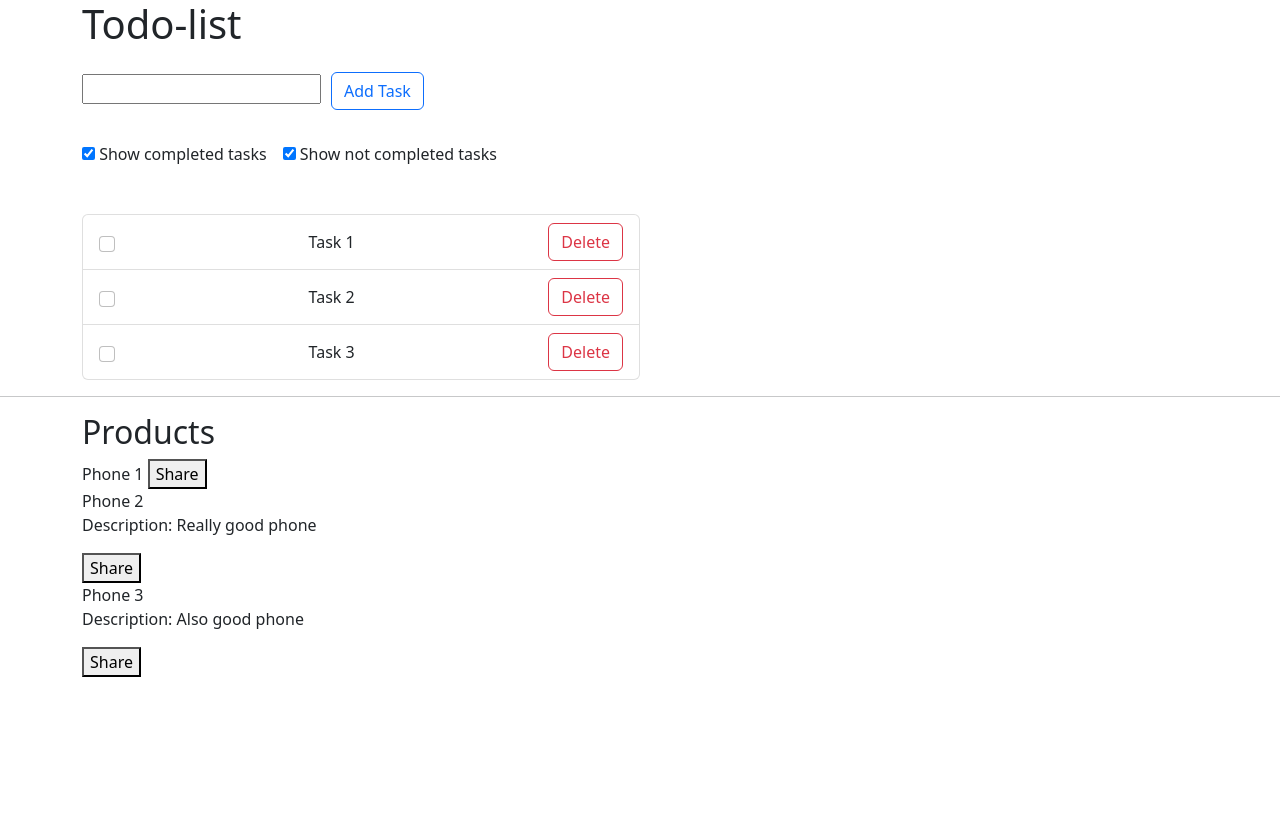
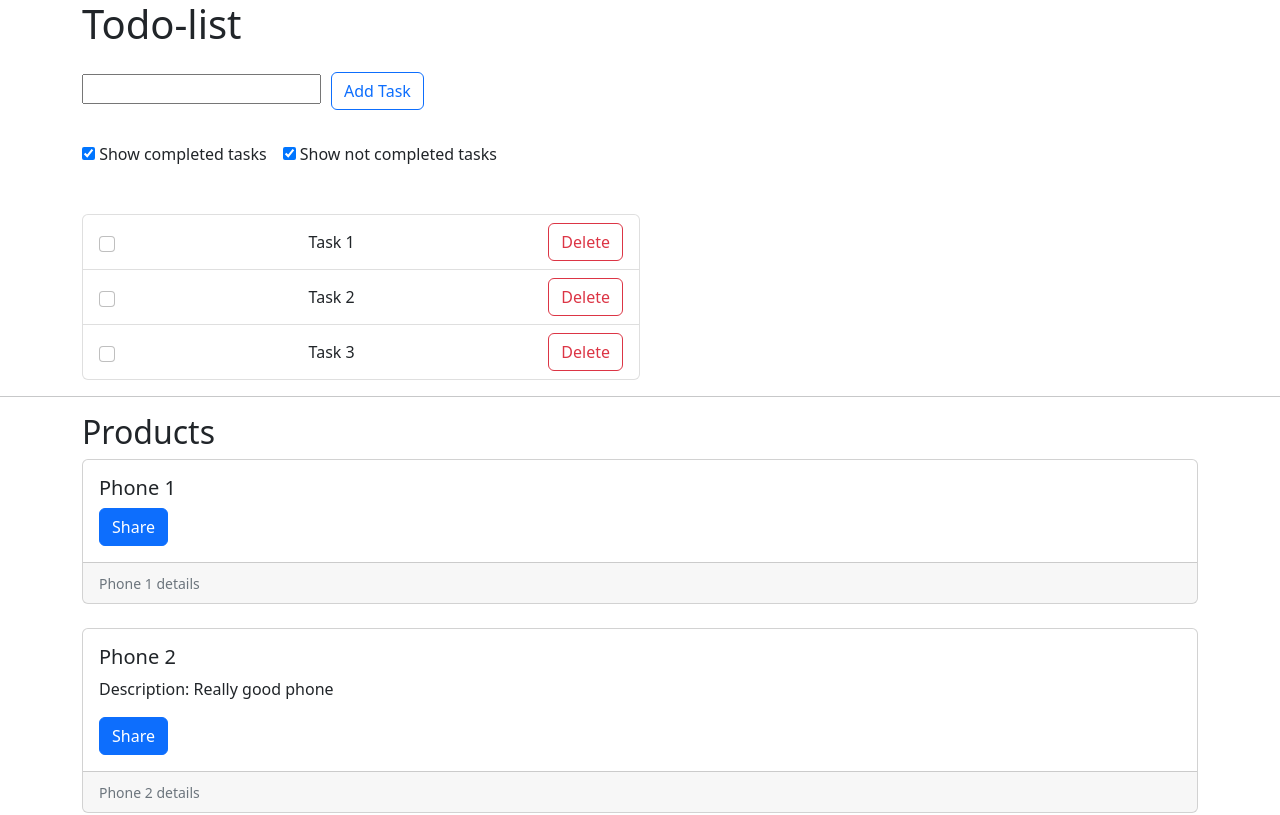
Before and after one commit to Rin1109/todo-list-my-work, an Angular app: page / in a window 1280 px wide. Shown: the top 815 px of the page. Built offline with nearby package versions, Linux system fonts and the light colour scheme.

Commit message:
Add style with bootstrap

```diff
--- a/src/app/product-list/product-list.component.html
+++ b/src/app/product-list/product-list.component.html
@@ -1,13 +1,19 @@
 <h2>Products</h2>
 
-<div *ngFor="let product of products">
-  <a [title]="product.name + ' details'">
-    {{ product.name }}
-  </a>
-  <p *ngIf="product.description">
-    Description: {{ product.description }}
-  </p>
-  <button (click)="share()">
-    Share
-  </button>
+
+<div class="card-deck">
+  <div class="card mb-4" *ngFor="let product of products">
+    <div class="card-body">
+      <h5 class="card-title">{{ product.name }}</h5>
+      <p class="card-text" *ngIf="product.description">
+        Description: {{ product.description }}
+      </p>
+      <button class="btn btn-primary" (click)="share()">
+        Share
+      </button>
+    </div>
+    <div class="card-footer">
+      <small class="text-muted">{{ product.name }} details</small>
+    </div>
+  </div>
 </div>
```
